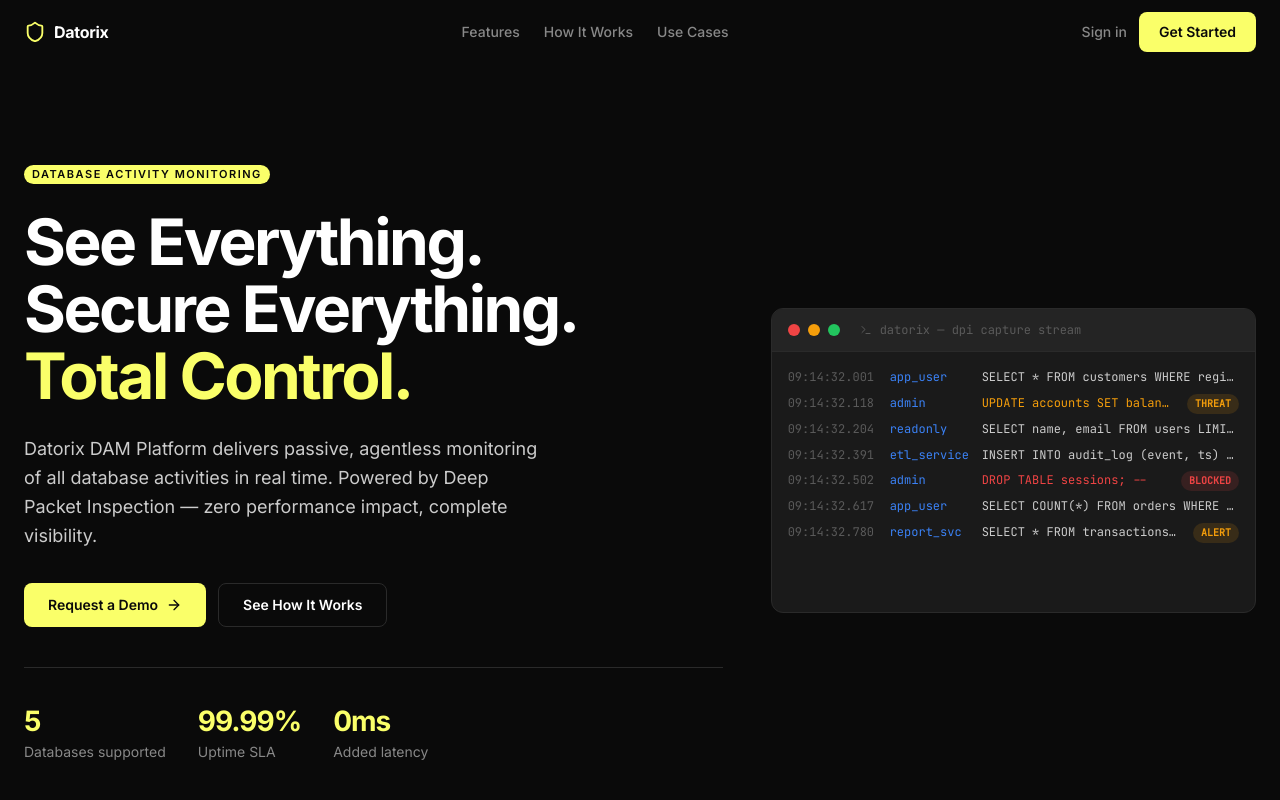
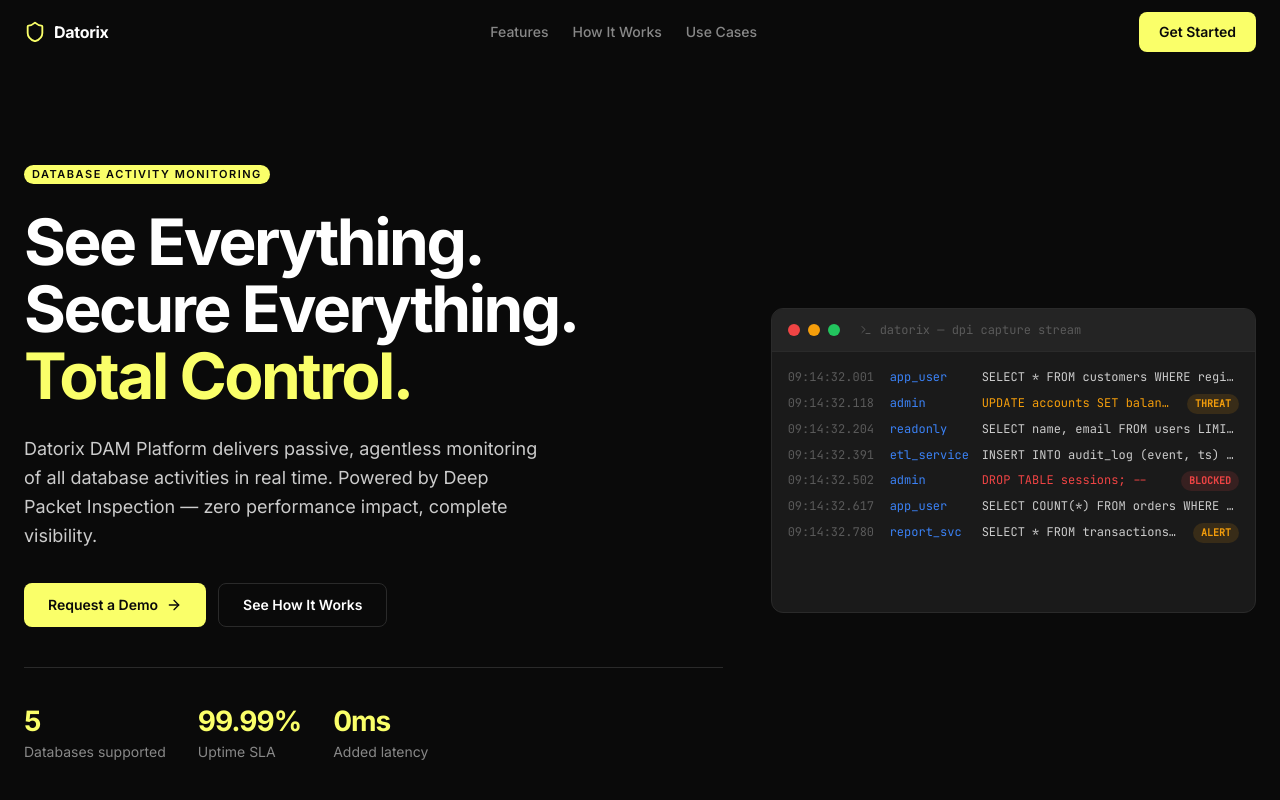
Before and after one commit to ia-coders-v1/datorix-landing-page, a Next.js app: page / in a window 1280 px wide. Shown: the top 800 px of the page. Built offline with nearby package versions, Linux system fonts and the light colour scheme.

Commit message:
Remove deprecated "Sign in" link from Navbar component

```diff
--- a/src/components/layout/Navbar.tsx
+++ b/src/components/layout/Navbar.tsx
@@ -60,13 +60,6 @@ export default function Navbar() {
 
         {/* CTA */}
         <div className="hidden md:flex items-center gap-3">
-          <Link
-            href="#cta"
-            className="text-sm font-medium transition-colors hover:text-white"
-            style={{ color: "#888888", fontSize: 14, fontWeight: 500 }}
-          >
-            Sign in
-          </Link>
           <Link
             href="#cta"
             className={cn(buttonVariants({ variant: "default" }), "text-sm font-semibold")}
```
